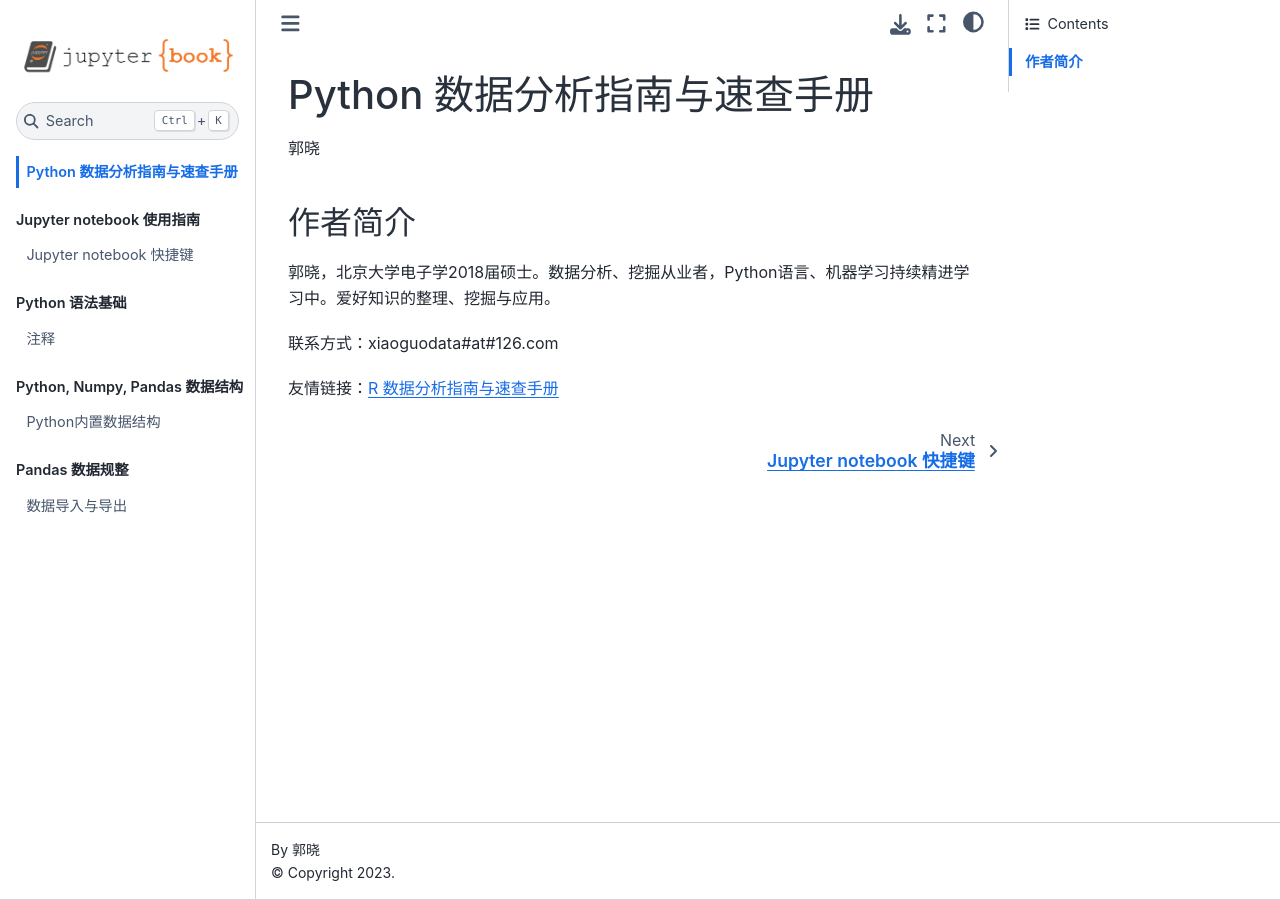
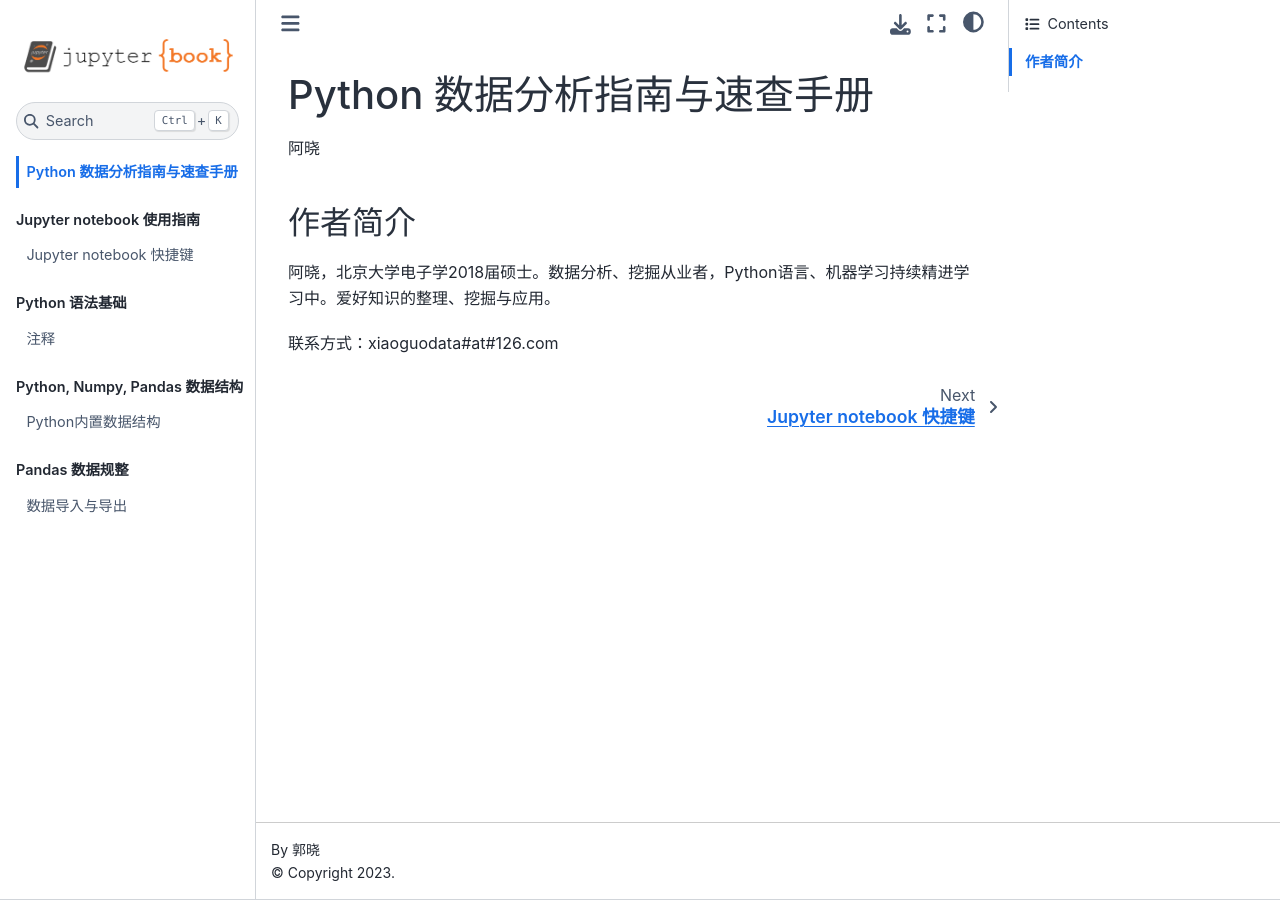
Before and after one commit to xiaoguopku/Python_learning_book, a Jupyter Book: the page built from intro.md, in a window 1280 px wide. Built offline with Jupyter Book 1.0.4 settings and Sphinx 7.4.7 and the Sphinx Book theme 1.1.4, drawn with Linux system fonts in a browser that asks for light colours.

Commit message:
Update intro.md

```diff
--- a/intro.md
+++ b/intro.md
@@ -1,14 +1,12 @@
 # Python 数据分析指南与速查手册
 
 
-郭晓
+阿晓
 
 
 
 ## 作者简介
 
-郭晓，北京大学电子学2018届硕士。数据分析、挖掘从业者，Python语言、机器学习持续精进学习中。爱好知识的整理、挖掘与应用。
+阿晓，北京大学电子学2018届硕士。数据分析、挖掘从业者，Python语言、机器学习持续精进学习中。爱好知识的整理、挖掘与应用。
 
 联系方式：xiaoguodata#at#126.com
-
-友情链接：[R 数据分析指南与速查手册](https://bookdown.org/xiao/RAnalysisBook/)
```
